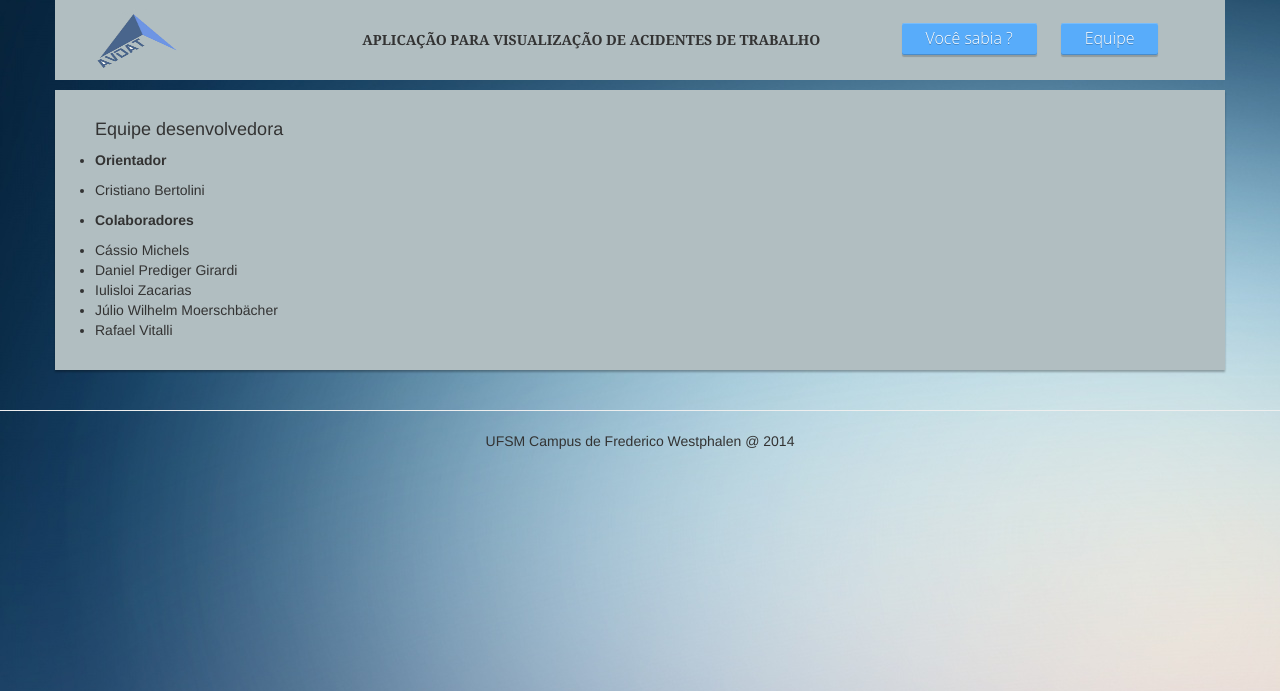
After one commit to izacarias/avdat, a Python web app: template acidentes/templates/acidentes/equipe.html in a window 1280 px wide. The commit adds this page. Shown: the top 691 px of the page. Run offline with Jinja, Linux system fonts and the light colour scheme; the template is opened without the code that fills it, so the values that code supplies are empty.

Commit message:
Modificada pag contatos
adicionados integrantes da equipe

```diff
--- /dev/null
+++ b/acidentes/templates/acidentes/equipe.html
@@ -0,0 +1,55 @@
+<html>
+	<head>
+        <title>equipe</title>
+        <meta charset="UTF-8">
+		<link href="css/bootstrap.min.css" rel='stylesheet' type='text/css'/>
+		<link href="styles.css" rel='stylesheet' type='text/css'/>
+    </head>
+	<body background="images/teste12.jpeg">
+		<div class="container">
+			<div class="row" style="text-align: left">
+				<div class="col-xs-3 nopadding semborda" style="text-align: left">
+					<a href="index.html"> <img  src="images/logo3.png" height="80" width="160"/></a>
+				</div>
+				<div class="col-xs-5 col-xs-offset-0 nopadding semborda titulopag" style="text-align: center">
+					<strong>APLICAÇÃO PARA VISUALIZAÇÃO DE ACIDENTES DE TRABALHO</strong>
+				</div>
+				<div class="col-xs-4 col-xs-offset-0 nopadding semborda" style="text-align: center">
+					<div class="nopaddingbotoes">
+
+								<a href="Voce_sabia.html" class="ab-boton">Você sabia ?</a>
+								<a href="equipe.html" class="ab-boton">Equipe</a>
+					</div>
+				</div>
+			</div>
+		</div>
+		<div class="container">
+			<div class="row" style="text-align: left">
+				<div class="col-xs-12  nopadding " style="text-align: center" >
+					<div align="center" class="account-wall" style="text-align: center; background-color: #B1BEC1">
+							<ul><h4 align="left">Equipe desenvolvedora</h4>
+								<li align="left"><strong>Orientador</strong></li>
+								<p></p>
+								<li align="left">Cristiano Bertolini</li>
+								<p></p>
+								<li align="left"><strong>Colaboradores</strong></li>
+								<p></p>
+								<li align="left">Cássio Michels</li>
+								<li align="left">Daniel Prediger Girardi</li>
+								<li align="left">Iulisloi Zacarias</li>
+								<li align="left">Júlio Wilhelm Moerschbächer</li>
+								<li align="left">Rafael Vitalli</li>
+							</ul>
+					</div>
+				</div>
+			</div>
+		</div>
+		<br>
+		<hr/>
+		<footer>
+			<div>
+				<p align="center">UFSM Campus de Frederico Westphalen @ 2014</p>
+			</div>
+		</footer>
+	</body>
+</html>
--- a/acidentes/templates/acidentes/index.html
+++ b/acidentes/templates/acidentes/index.html
@@ -17,8 +17,8 @@
 				<div class="col-xs-4 col-xs-offset-0 nopadding semborda" style="text-align: center">
 					<div class="nopaddingbotoes">
 
-								<a href="Você sabia.html" class="ab-boton">Você sabia ?</a>
-								<a href="contato.html" class="ab-boton">Contato</a>
+								<a href="Voce_sabia.html" class="ab-boton">Você sabia ?</a>
+								<a href="equipe.html" class="ab-boton">Equipe</a>
 					</div>
 				</div>
 			</div>
--- a/acidentes/templates/acidentes/voce_sabia.html
+++ b/acidentes/templates/acidentes/voce_sabia.html
@@ -17,8 +17,8 @@
 				<div class="col-xs-4 col-xs-offset-0 nopadding semborda" style="text-align: center">
 					<div class="nopaddingbotoes">
 
-								<a href="Você sabia.html" class="ab-boton">Você sabia ?</a>
-								<a href="contato.html" class="ab-boton">Contato</a>
+								<a href="Voce_sabia.html" class="ab-boton">Você sabia ?</a>
+								<a href="equipe.html" class="ab-boton">Equipe</a>
 					</div>
 				</div>
 			</div>
```
Also changed, not shown: acidentes/templates/acidentes/contato.html (deleted, +0 -85 lines), 3 other files.
